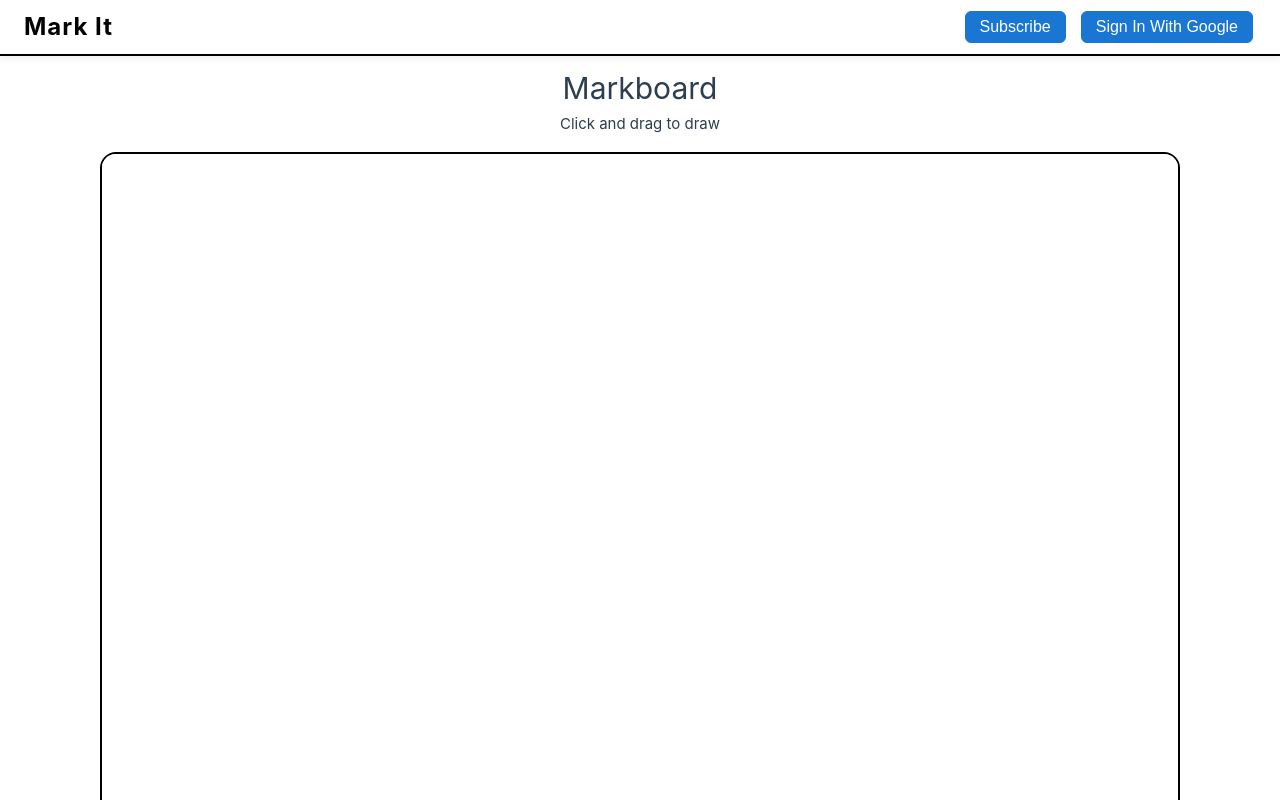
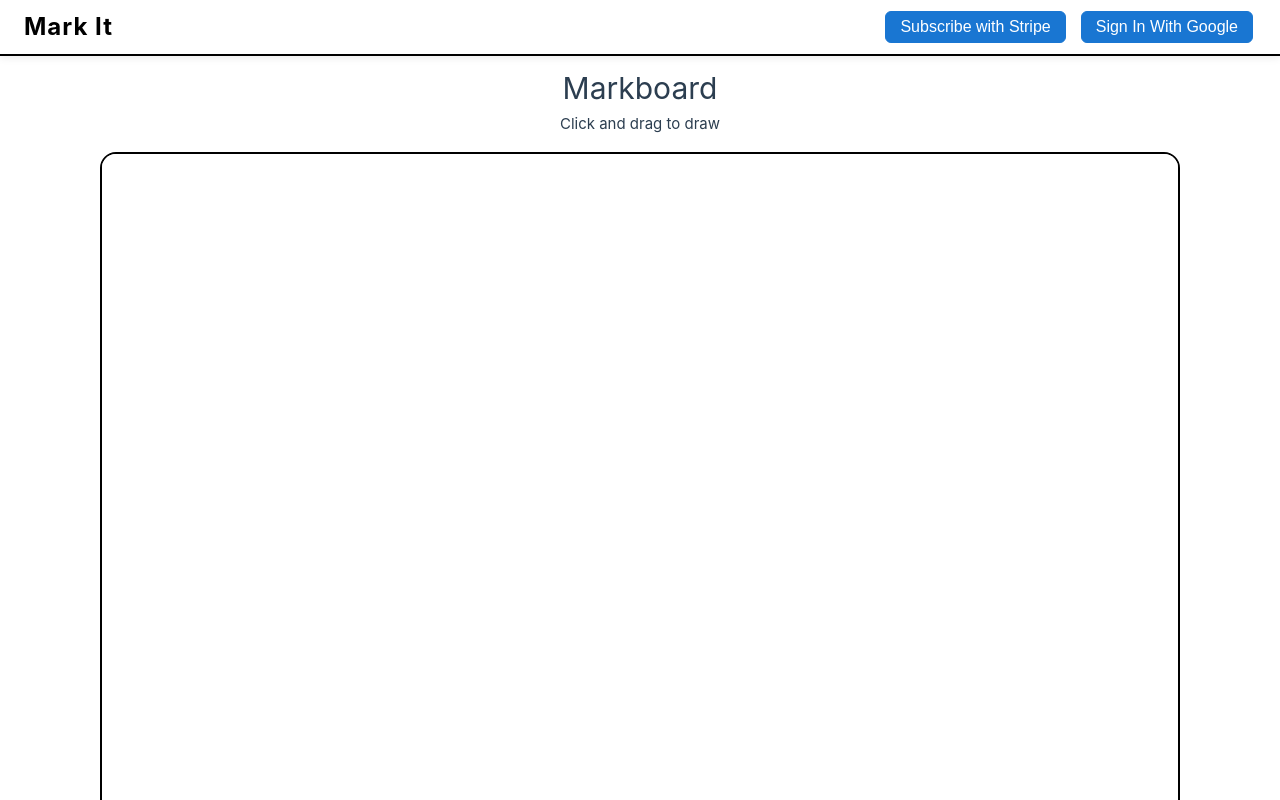
Before and after one commit to UTSC-CSCC09-Programming-on-the-Web/project-mark-it, a Vue app: page / in a window 1280 px wide. Shown: the top 800 px of the page. Built offline with nearby package versions, Linux system fonts and the light colour scheme; no server answers.

Commit message:
fixed bug with subscribe button and UI bugs

```diff
--- a/src/App.vue
+++ b/src/App.vue
@@ -2,7 +2,6 @@
 import Markboard from './components/Canvas.vue'
 import ToolBar from './components/ToolBar.vue'
 import TopBar from './components/TopBar.vue'
-import Payment from './components/PaymentComponent.vue'
 import { ref, onMounted } from 'vue'
 
 
@@ -25,7 +24,6 @@ const fileInput = ref(null)
 const userFiles = ref([]) // Store user's files
 const selectedFileId = ref('')
 const shareGoogleId = ref('')
-const showPayment = ref(false)
 
 // Fetch user's files on mount
 async function fetchUserFiles() {
--- a/src/components/PaymentComponent.vue
+++ b/src/components/PaymentComponent.vue
@@ -1,7 +1,6 @@
 <template>
   <div>
-    <h3>Subscription to Mark-it for $2.00 a month</h3>
-    <button @click="createCheckoutSession">Checkout</button>
+    <button @click="createCheckoutSession">Subscribe with Stripe</button>
   </div>
 </template>
 
@@ -20,3 +19,20 @@ export default {
   }
 }
 </script>
+
+<style>
+button {
+  font-size: 1rem;
+  padding: 6px 14px;
+  border-radius: 6px;
+  border: 1px solid #1976d2;
+  background: #1976d2;
+  color: #fff;
+  cursor: pointer;
+  transition: background 0.15s, color 0.15s;
+}
+button:hover {
+  background: #fff;
+  color: #1976d2;
+}
+</style>
--- a/src/components/ToolBar.vue
+++ b/src/components/ToolBar.vue
@@ -21,7 +21,7 @@
 <script setup>
 import { ref, defineProps } from 'vue'
 
-const preSetColours = ref(['#FF0000', '#FF8F00', '#FFFF00', '#00FF00', '#0000FF', '#FF00FF', '#FFFFFF', '#000000'])
+const preSetColours = ref(['#FF0000', '#FF7F00', '#FFFF00', '#00FF00', '#0000FF', '#7F00FF', '#FFFFFF', '#000000'])
 const colour = ref('#000000')
 const props = defineProps({
   color: {
--- a/src/components/TopBar.vue
+++ b/src/components/TopBar.vue
@@ -1,10 +1,9 @@
 <script setup>
 import { ref, onMounted } from 'vue'
-import PaymentComponent from './PaymentComponent.vue'
+import Payment from './PaymentComponent.vue'
 
 const user = ref({ googleId: null, displayName: null })
 const userLoading = ref(true)
-const showPayment = ref(false)
 
 async function fetchUser() {
   userLoading.value = true
@@ -30,9 +29,9 @@ onMounted(fetchUser)
     <div class="top-bar-content">
       <span class="app-title">Mark It</span>
       <div class="top-bar-actions">
+        <span class="welcome" v-if="user.googleId">Welcome, {{ user.displayName }}</span>
         <div>
-            <button @click="showPayment = true">Subscribe</button>
-            <Payment v-if="showPayment" />
+          <Payment/>
         </div>
         <span v-if="userLoading">...</span>
         <template v-else>
@@ -42,7 +41,6 @@ onMounted(fetchUser)
             </a>
           </template>
           <template v-else>
-            <span>Welcome, {{ user.displayName }}</span>
             <button @click="signOut">Sign Out</button>
           </template>
         </template>
@@ -98,4 +96,9 @@ onMounted(fetchUser)
   background: #fff;
   color: #1976d2;
 }
+.welcome {
+  font-size: 1rem;
+  color: #000;
+  margin-right: 12px;
+}
 </style>
```
